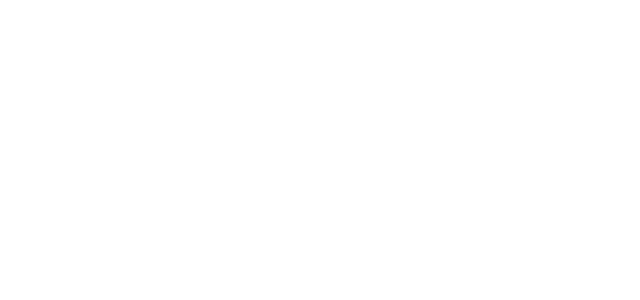
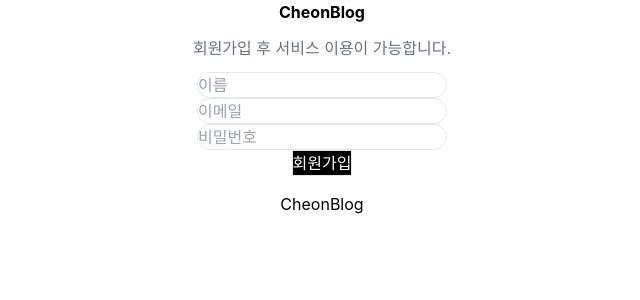
Before and after one commit to hokoro/CheonBlog, a React (Create React App) app in the folder cheonblogapp/: page /signup in a window 1280 px wide. Before the commit this address had no page. Shown: the top 300 px of the page, without its empty margins (318-958 px from the left). Built offline with nearby package versions, Linux system fonts and the light colour scheme.

Commit message:
UserLayout + SignUp 페이지 부분 완성

```diff
--- a/cheonblogapp/src/App.jsx
+++ b/cheonblogapp/src/App.jsx
@@ -1,6 +1,8 @@
 import './App.css';
 import {BrowserRouter as Router , Routes, Route} from "react-router-dom";
 import MainLayout from "./Layout/MainLayout/jsx/MainLayout";
+import UserLayout from "./Layout/UserLayout/jsx/UserLayout";
+import SignUp from "./Component/SignUp";
 
 
 function App(){
@@ -8,9 +10,13 @@
       <Router>
           <Routes>
               <Route path="/" element={<MainLayout/>}>
+              </Route>
 
+              <Route element={<UserLayout/>}>
+                  <Route path="/signup" element={<SignUp/>}/>
               </Route>
           </Routes>
+
       </Router>
   );
 }
--- /dev/null
+++ b/cheonblogapp/src/Component/SignUp.jsx
@@ -0,0 +1,47 @@
+import React ,{useState} from 'react';
+import {useNavigate} from "react-router-dom";
+
+
+function SignUp(){
+    const [formData , setFormData] = useState({
+        name:"",
+        email:"",
+        password:""
+    })
+
+    const handleChange = (event) =>{
+        const {name , value} = event.target;
+        setFormData((prevData) => ({
+            ...prevData,
+            [name] : value
+        }));
+
+
+    };
+
+    return(
+        <div className="SignUp">
+            <p className="text-gray-500 p-3">회원가입 후 서비스 이용이 가능합니다.</p>
+            <form className="m-[2rem]">
+                <div className="m-[2rem]">
+                    <input type="text" name="name" value={formData.name} onChange={handleChange} placeholder="이름"
+                           className="border p-[1rem] rounded-2xl w-[300px]"/>
+                </div>
+                <div className="m-[2rem]">
+                    <input type="email" name="email" value={formData.email} onChange={handleChange} placeholder="이메일"
+                           className="border p-[1rem] rounded-2xl w-[300px]"/>
+                </div>
+                <div className="m-[2rem]">
+                    <input type="password" name="password" value={formData.password} onChange={handleChange} placeholder="비밀번호" className="border p-[1rem] rounded-2xl w-[300px]"/>
+                </div>
+                <div className="m-[2rem]">
+                    <button type="submit" className="border rounded-[2rem] w-[150px] bg-black text-white">회원가입</button>
+                </div>
+
+            </form>
+        </div>
+    );
+}
+
+
+export default SignUp;
--- /dev/null
+++ b/cheonblogapp/src/Layout/UserLayout/jsx/Footer.jsx
@@ -0,0 +1,11 @@
+import React from 'react';
+
+function Footer(){
+    return (
+        <footer className="userlayout-footer text-[0.9rem] m-1 p-3">
+            <p>CheonBlog</p>
+        </footer>
+    );
+}
+
+export default Footer;
--- /dev/null
+++ b/cheonblogapp/src/Layout/UserLayout/jsx/Header.jsx
@@ -0,0 +1,11 @@
+import React from 'react';
+
+function Header(){
+    return (
+        <header className="userlayout-header m-[2rem]">
+            <h1 className="text-[1.5rem] p-[2rem] font-bold">CheonBlog</h1>
+        </header>
+    );
+}
+
+export default Header;
--- /dev/null
+++ b/cheonblogapp/src/Layout/UserLayout/jsx/UserLayout.jsx
@@ -0,0 +1,19 @@
+import React from 'react';
+import {Outlet} from 'react-router-dom';
+import Header from "./Header";
+import Footer from "./Footer";
+function UserLayout(){
+    return(
+        <div className="text-center">
+            <Header/>
+            <main>
+                <Outlet/>
+            </main>
+            <Footer/>
+        </div>
+    );
+
+}
+
+
+export default UserLayout;
```
